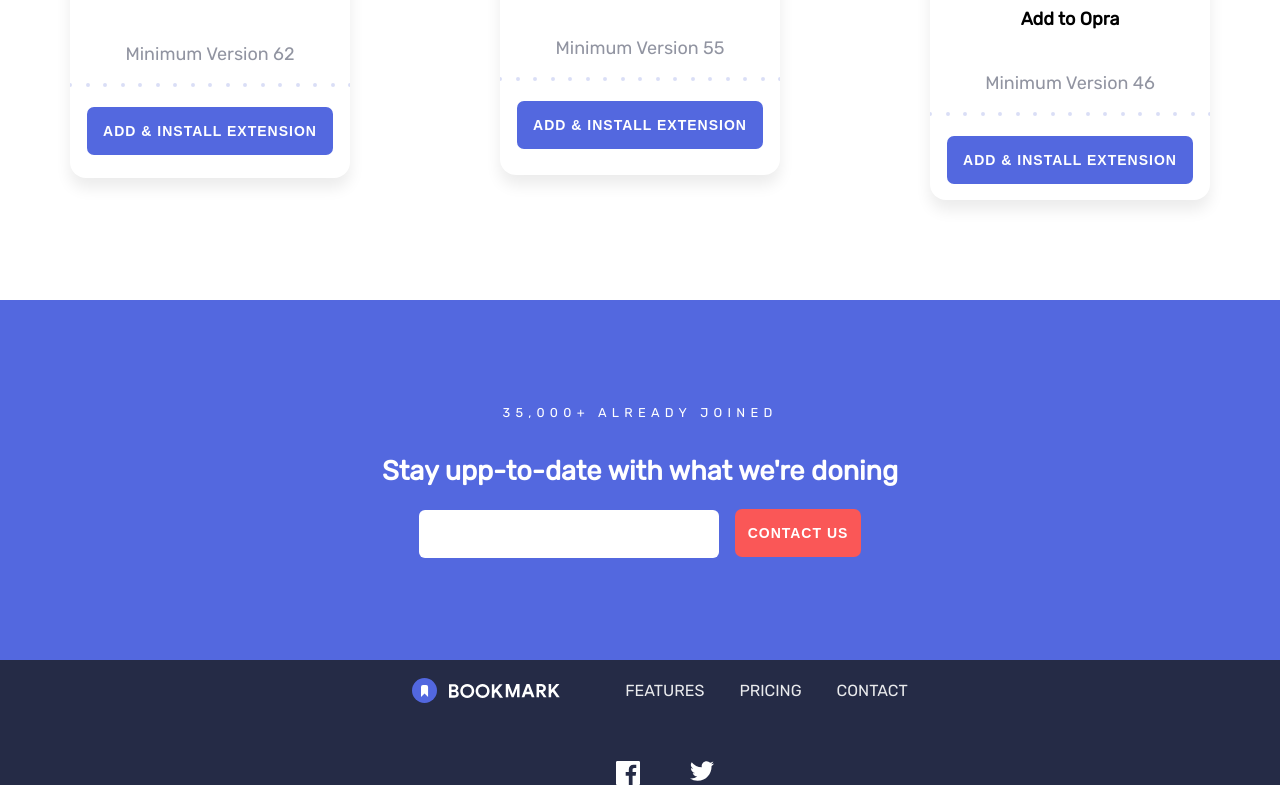
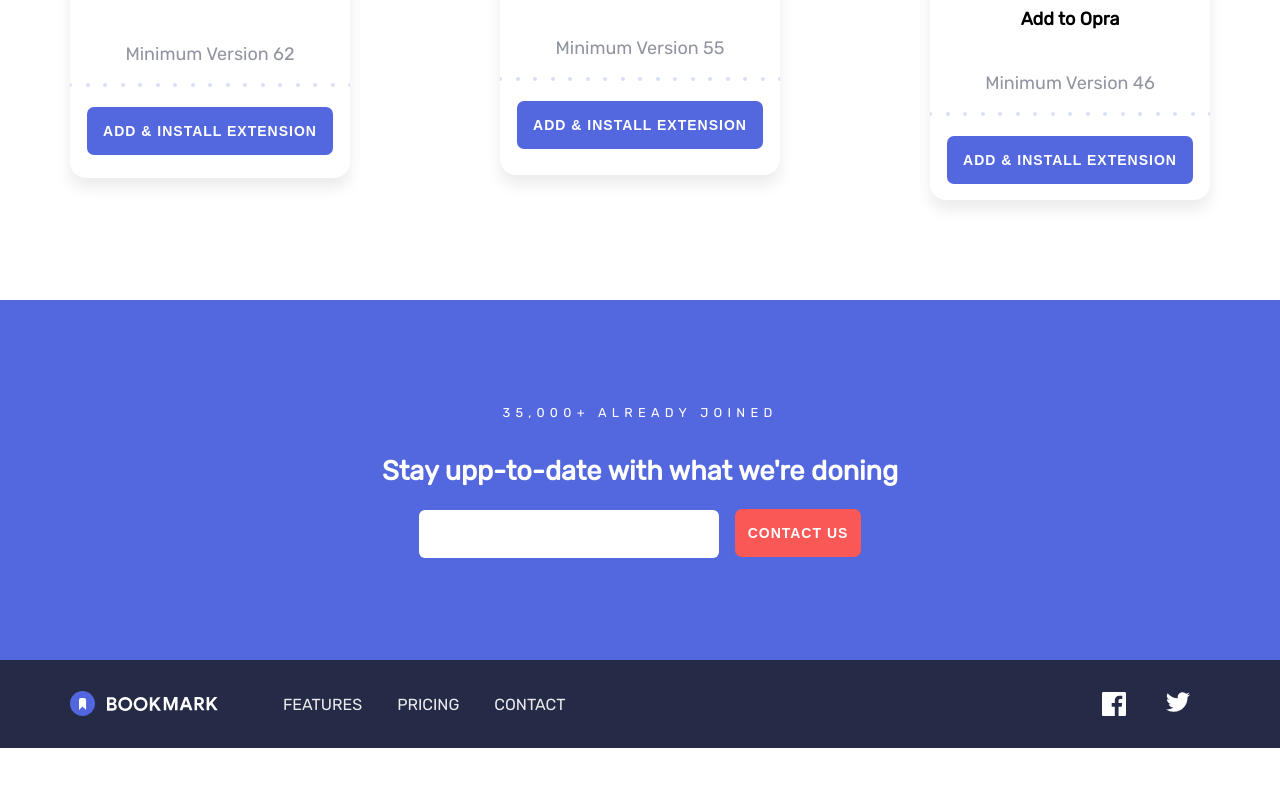
Before and after one commit to Hanan1413/bookmark-landing-page-react, a React (Vite) app: page / in a window 1280 px wide. Shown: the part 1351-2136 px from the top of the page. After the commit the page ends 2099 px from the top, so only its background shows below. Built offline with nearby package versions, Linux system fonts and the light colour scheme.

Commit message:
update style sheet

```diff
--- a/src/components/Nav/MobileNav.module.css
+++ b/src/components/Nav/MobileNav.module.css
@@ -43,7 +43,7 @@
   left: 0;
   width: 100%;
   height: 100%;
-  background-color: #252b46e6;
+  background-color: #252b46f3;
   display: flex;
   flex-direction: column;
   justify-content: space-between;
--- a/src/components/Nav/Nav.module.css
+++ b/src/components/Nav/Nav.module.css
@@ -16,7 +16,7 @@
 display: flex;
 align-items: center;
 justify-content: space-between;
-padding: 30px 48px;
+ padding: 30px 0px;  /* 48px  */
 margin: 0;
 }
 
--- a/src/components/footer/Footer.jsx
+++ b/src/components/footer/Footer.jsx
@@ -28,9 +28,9 @@ function Footer({ pageLinks }) {
           </g>
         </svg>
         {pageLinks.map((link) => {
-          const { href, text } = link;
+          const { href, text, id } = link;
           return (
-            <li>
+            <li key={id}>
               <a href={href}>{text}</a>
             </li>
           );
--- a/src/components/footer/Footer.module.css
+++ b/src/components/footer/Footer.module.css
@@ -6,6 +6,7 @@
   gap: 10px;
   background-color: var(--very-dark-blue);
   height: fit-content;
+  padding-bottom: 40px;
 }
 
 /* .twitter img, .facebook img{
@@ -16,15 +17,13 @@
   gap: 15px;
   justify-content: center;
   align-items: center;
-
+  padding: 0;
 }
 .footerLinks svg {
   margin-right: 30px;
 }
 
-.footerLinks li {
-  margin-left: 20px;
-}
+
 .footerLinks li a {
   color: #fff;
   opacity: 0.9;
@@ -32,12 +31,15 @@
 }
 .socialLinks {
   display: flex;
+  justify-content: space-between;
 }
 
 .socialLinks img {
-  margin-left: 50px;
+  margin-left: 20px;
+  margin-right: 20px;
   width: 50%;
   height: 50%;
+  text-align: center;
 }
 .footerLogo {
   fill: #fff;
@@ -46,18 +48,21 @@
 @media (min-width: 500px) {
   .footer {
     background-color: var(--very-dark-blue);
-    /* height: 88px; */
-
+    height: 88px;
     margin: 0;
     display: flex;
+    flex-direction: row;
     justify-content: space-between;
     align-items: center;
-    padding: 30 60px;
-
+    padding: 40px 70px;
+  }
+  .footerLinks li {
+    margin-left: 20px;
   }
   .footerLinks {
     display: flex;
     flex-direction: row;
     align-items: center;
-    padding-bottom: 30px;
-}}
+    justify-content: center;
+  }
+}
```
